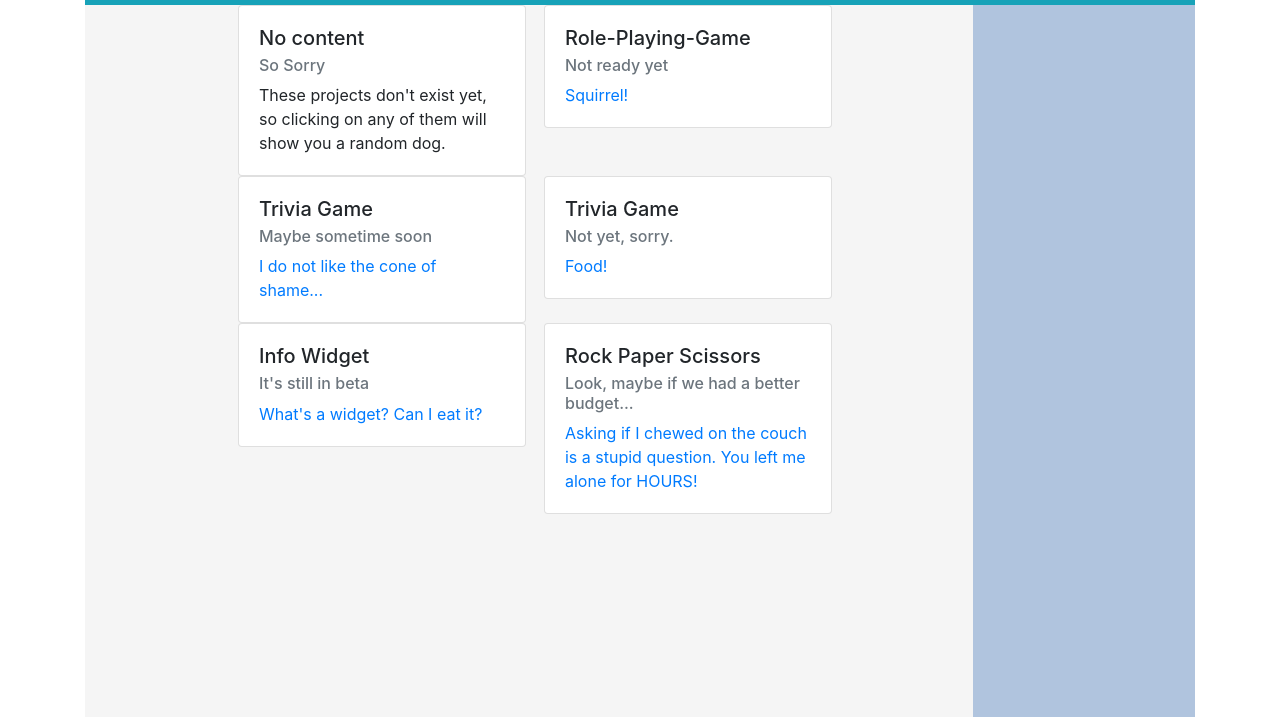
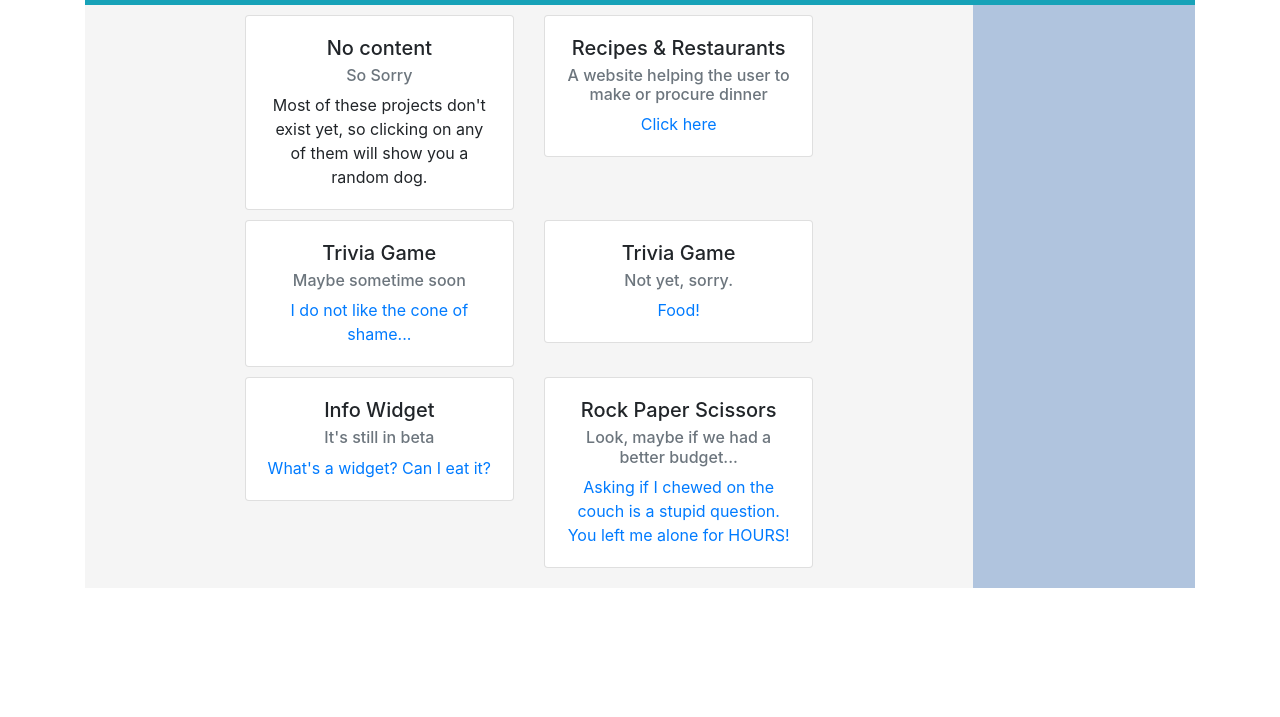
Before and after one commit to RKutner/Robert-Kutner-Portfolio, a plain HTML site: page portfolio.html in a window 1280 px wide. Shown: the part 83-800 px from the top of the page. Drawn offline with nearby package versions, Linux system fonts and the light colour scheme.

Commit message:
better late than never!

```diff
--- a/portfolio.html
+++ b/portfolio.html
@@ -27,27 +27,25 @@
             </div>
         </nav>
 
-        <div class="bgbox">
-            <div class="innerbox">
+        <div class="bgbox text-center justify-content-center">
+            <div class="innerbox ">
                 <div class="row">
                     <div class="col-md-2"></div>
-                    <div class="col-md-4">
-                        <div class="card" style="width: 18rem;">
+                    <div class="col-md-4 ">
+                        <div class="card" style="width:100%;">
                             <div class="card-body">
                                 <h5 class="card-title">No content</h5>
                                 <h6 class="card-subtitle mb-2 text-muted">So Sorry</h6>
-                                <p class="card-text">These projects don't exist yet, so clicking on any of them will
-                                    show you a
-                                    random dog.</p>
+                                <p class="card-text">Most of these projects don't exist yet, so clicking on any of them will show you a random dog.</p>
                             </div>
                         </div>
                     </div>
                     <div class="col-md-4">
-                        <div class="card" style="width: 18rem;">
+                        <div class="card" style="width: 100%;">
                             <div class="card-body">
-                                <h5 class="card-title">Role-Playing-Game</h5>
-                                <h6 class="card-subtitle mb-2 text-muted">Not ready yet</h6>
-                                <a href="https://random.dog">Squirrel!</a>
+                                <h5 class="card-title">Recipes & Restaurants</h5>
+                                <h6 class="card-subtitle mb-2 text-muted">A website helping the user to make or procure dinner</h6>
+                                <a href="https://rkutner.github.io/Recipes-and-Restaurants/" target="_blank">Click here</a>
                             </div>
                         </div>
                     </div>
@@ -56,7 +54,7 @@
                 <div class="row">
                     <div class="col-md-2"></div>
                     <div class="col-md-4">
-                        <div class="card" style="width: 18rem;">
+                        <div class="card" style="width: 100%;">
                             <div class="card-body">
                                 <h5 class="card-title">Trivia Game</h5>
                                 <h6 class="card-subtitle mb-2 text-muted">Maybe sometime soon</h6>
@@ -66,7 +64,7 @@
                         </div>
                     </div>
                     <div class="col-md-4">
-                        <div class="card" style="width: 18rem;">
+                        <div class="card" style="width: 100%;">
                             <div class="card-body">
                                     <h5 class="card-title">Trivia Game</h5>
                                     <h6 class="card-subtitle mb-2 text-muted">Not yet, sorry.</h6>
@@ -81,7 +79,7 @@
                 <div class="row">
                     <div class="col-md-2"></div>
                     <div class="col-md-4">
-                        <div class="card" style="width: 18rem;">
+                        <div class="card" style="width: 100%;">
                             <div class="card-body">
                                 <h5 class="card-title">Info Widget</h5>
                                 <h6 class="card-subtitle mb-2 text-muted">It's still in beta</h6>
@@ -90,7 +88,7 @@
                         </div>
                     </div>
                     <div class="col-md-4">
-                        <div class="card" style="width: 18rem;">
+                        <div class="card" style="width: 100%;">
                             <div class="card-body">
                                 <h5 class="card-title">Rock Paper Scissors</h5>
                                 <h6 class="card-subtitle mb-2 text-muted">Look, maybe if we had a better budget...</h6>
--- a/style.css
+++ b/style.css
@@ -1,16 +1,27 @@
 .bgbox{
-    height:100vw;
     width:100%;
     background-color:lightsteelblue;
+    align-content: center;
     z-index: -1
 }
 
 .innerbox{
     width:80%;
-    height: 80vw;
     background-color:whitesmoke;
     z-index: 0;
+    padding: 10px;
 }
 h1{
     text-align:center;
 }
+
+.card {
+    margin: 0 auto;
+    float: none;
+    margin-bottom: 10px;
+}
+
+.page-footer{
+background-color:
+
+}
```
Also changed, not shown: contact.html (+8 -10 lines), index.html (+17 -2 lines).
